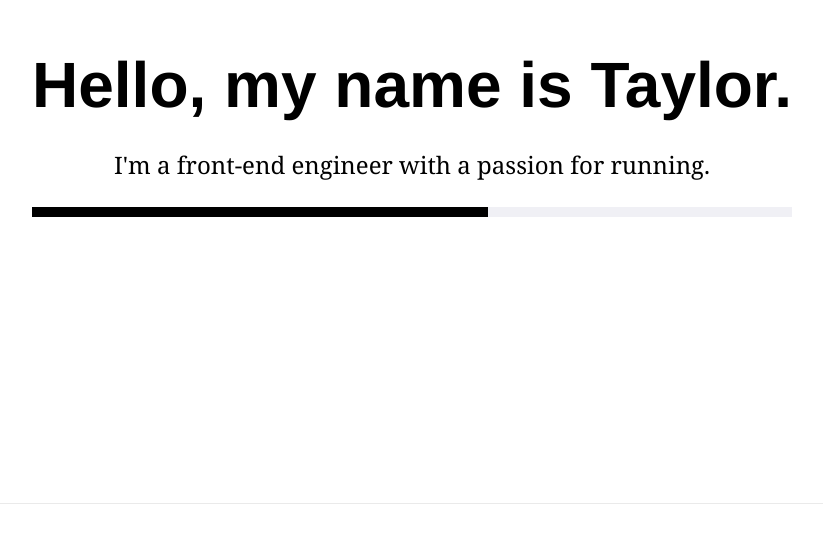
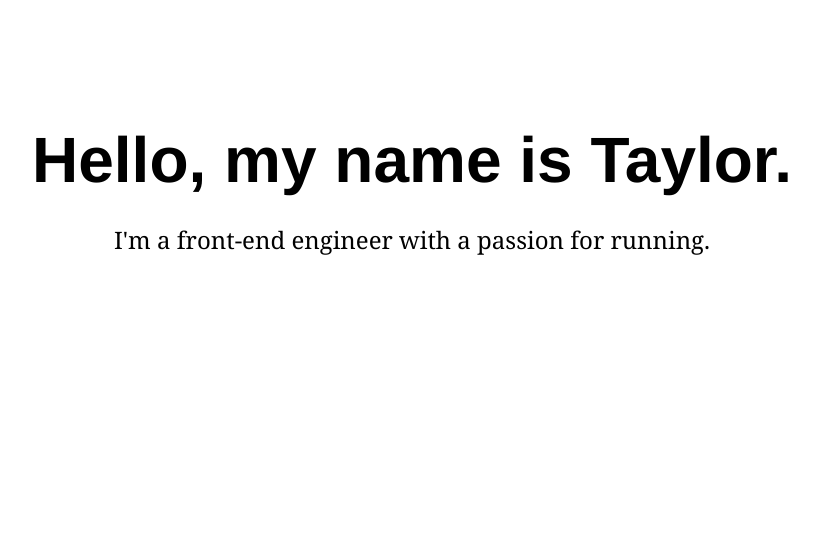
Before and after one commit to tcase360/personal-site, a Next.js app: page / in a window 1280 px wide. Shown: the part 197-740 px from the top of the page, without its empty margins (228-1051 px from the left). Built offline with nearby package versions, Linux system fonts and the light colour scheme.

Commit message:
add strava service and running progress component

```diff
--- a/components/running-range.js
+++ b/components/running-range.js
@@ -1,28 +1,34 @@
-import React from 'react';
+import React, { useState, useEffect } from 'react';
 import styled from 'styled-components';
 
-
+const ProgressBar = styled.rect.attrs(props => ({
+    height: 10,
+    width: props.width,
+}))`
+    transition: width 250ms;
+`;
 
 function RunningRange(props) {
     console.log(props);
     // const progressPercentage = progress / goal;
     // console.log(progress, goal);
+    let [ currentMiles, setCurrentMiles ] = useState(0);
+    let currentPercentage = (currentMiles / 600) * 100;
+
+    useEffect(() => {
+        setTimeout(() => {
+            setCurrentMiles(172);
+        }, 100);
+    })
 
     return (
-        <svg className="progress-bar" width="100%" height="50">
+        <svg width="100%" height="50">
             <g>
-                <rect height="10" width="100%" className="progress-bar-container" fill="#f0f0f5" />
-                <rect height="10" width={`${60}%`} className="progress-bar" />
+                <rect height="10" width="100%" fill="#f0f0f5" />
+                <ProgressBar height="10" width={`${currentPercentage}%`} />
             </g>
         </svg>
     )
 }
 
-RunningRange.getInitialProps = ctx => {
-    return {
-        goal: 600,
-        progress: 165,
-    };
-};
-
 export default RunningRange;
--- a/pages/index.js
+++ b/pages/index.js
@@ -20,12 +20,7 @@ export default function Home() {
           I'm a front-end engineer with a passion for running.
         </Description>
 
-        <RunningRange />
       </main>
-
-      <footer>
-
-      </footer>
 
       <style jsx>{`
         .container {
```
Also changed, not shown: services/strava.js (line endings or trailing spaces), 1 other file (tests, documents, lock files or other folders).
